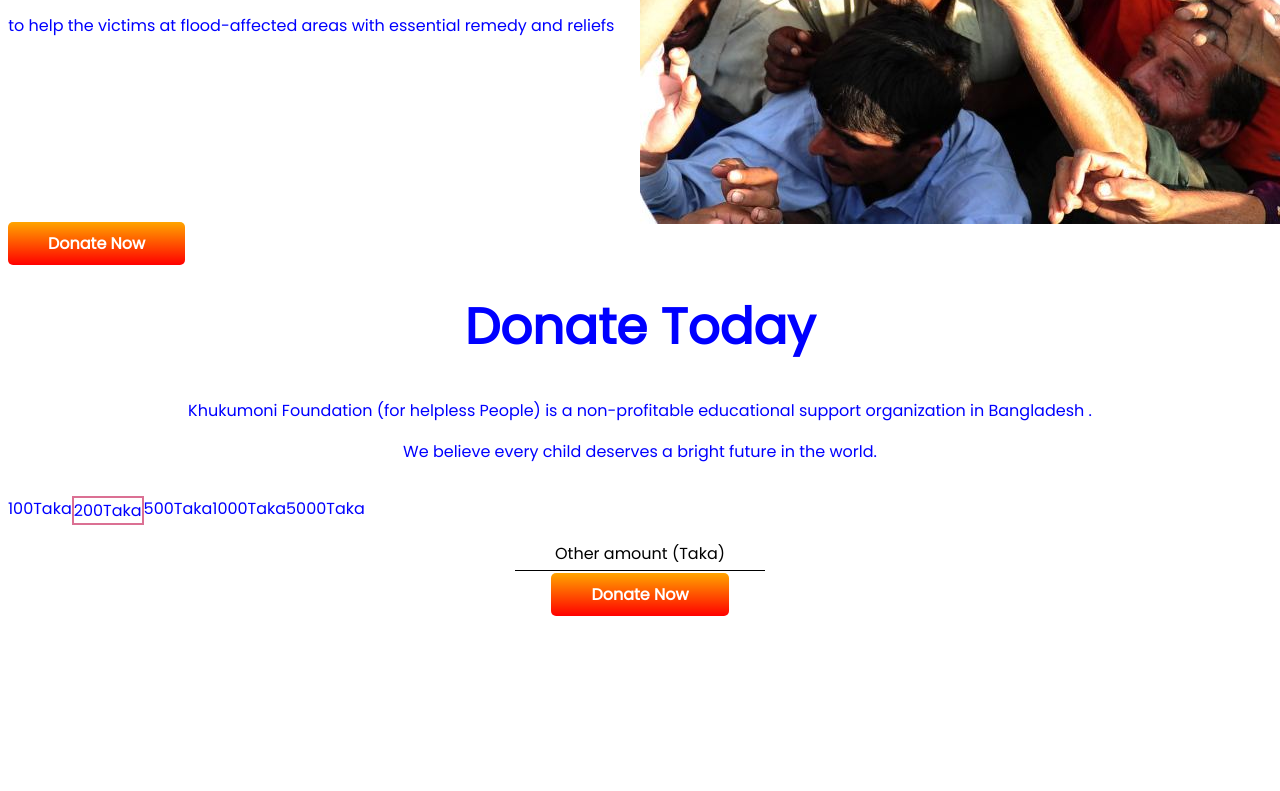
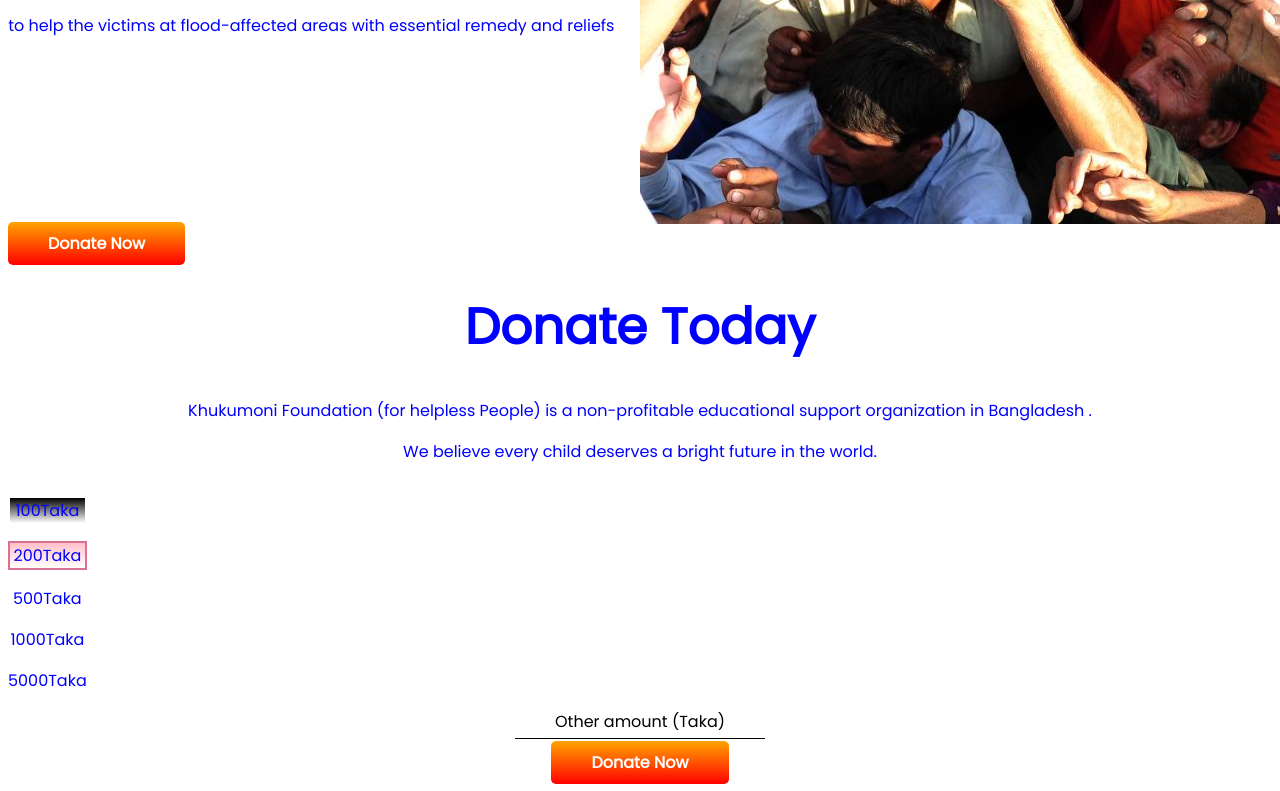
Before and after one commit to Kanis-Fatema/my-repo, a plain HTML site: page index.html in a window 1280 px wide. Shown: the part 411-1202 px from the top of the page. Before the commit the page ends 1034 px from the top, so only its background shows below. Drawn offline with Linux system fonts and the light colour scheme.

Commit message:
style changes

```diff
--- a/index.html
+++ b/index.html
@@ -28,12 +28,13 @@
     <p>Khukumoni Foundation (for helpless People) is a non-profitable educational support organization in Bangladesh .</p>
     <p>We believe every child deserves a bright future in the world.</p>
     <section>
+     <div>
         <p class="tk1">100Taka</p>
         <p class="tk">200Taka</p>
         <p>500Taka</p>
         <p>1000Taka</p>
         <p>5000Taka</p>
-
+      </div>
     </section>
     <a class="link-button1" target="_blank" href="https://www.linkedin.com/company/programminghero/">Other amount (Taka)</a>
     <p><a class="link-button" target="_blank" href="https://www.linkedin.com/company/programminghero/">Donate Now</a></p>
--- a/style.css
+++ b/style.css
@@ -42,6 +42,7 @@ section{
 }
 
 .tk{
+   background-image:linear-gradient(pink,white);
     border-bottom: 2px solid palevioletred;
     border-top: 2px solid palevioletred;
     border-left: 2px solid palevioletred;
@@ -50,13 +51,11 @@ section{
     font-weight: 200;
 }
 .tk1{
-    .tk{
+        background-image:linear-gradient(black,white);
         text-align: center;
         font-weight: 200;
         border-bottom: 2px solid white;
         border-top: 2px solid white;
         border-left: 2px solid white;
         border-right: 2px solid white;
-        font
-    }
 }
```
